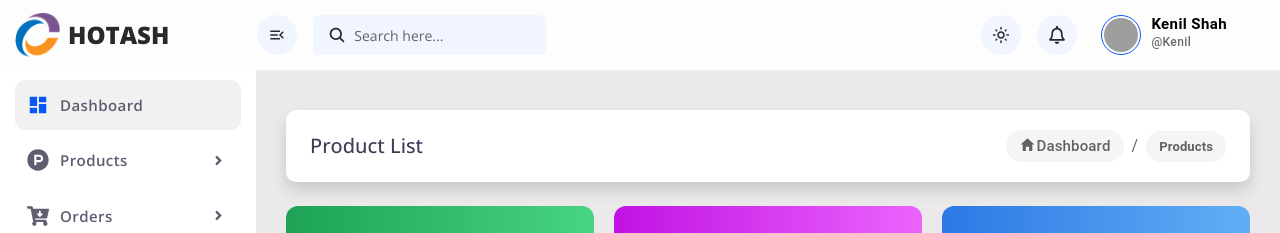
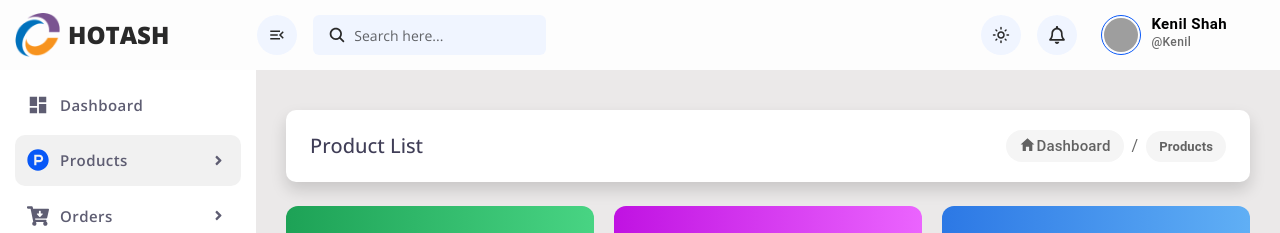
Before and after one commit to shahkenil01/Admin-Dashboard, a React (Create React App) app: page /products in a window 1280 px wide. Shown: the top 233 px of the page. Built offline with nearby package versions, Linux system fonts and the light colour scheme; grey boxes are pictures that could not be loaded; some icons are missing.

Commit message:
Quick update

```diff
--- a/src/App.css
+++ b/src/App.css
@@ -825,8 +825,8 @@ table td .new, table td .old {
   width: 100% !important;
   height: 120px !important;}
 .full-width-dashboardBoxWrapper .dashboardBoxWrapper .dashboardBox .chart{
-  opacity: 0.005;
-  top: 10px;}
+  opacity: 0.09;
+  top: -5px;}
 
 .breadcrumb-link {
   font-size: 15px !important;
--- a/src/App.js
+++ b/src/App.js
@@ -1,6 +1,7 @@
 import { BrowserRouter, Route, Routes, useLocation, matchRoutes } from 'react-router-dom';
 import "bootstrap/dist/css/bootstrap.min.css"
 import './App.css';
+import ScrollToTop from './components/ScrollToTop';
 import Dashboard from './pages/Dashboard';
 import Header from './components/Header';
 import Sidebar from './components/Sidebar';
@@ -90,6 +91,7 @@ function AppWrapper() {
 function App() {
   return (
     <BrowserRouter>
+      <ScrollToTop />
       <AppWrapper />
     </BrowserRouter>
   );
--- /dev/null
+++ b/src/components/ScrollToTop/index.js
@@ -0,0 +1,14 @@
+import { useEffect } from 'react';
+import { useLocation } from 'react-router-dom';
+
+const ScrollToTop = () => {
+  const { pathname } = useLocation();
+
+  useEffect(() => {
+    window.scrollTo(0, 0);
+  }, [pathname]);
+
+  return null;
+};
+
+export default ScrollToTop;
--- a/src/components/Sidebar/index.js
+++ b/src/components/Sidebar/index.js
@@ -1,4 +1,5 @@
 import Button from '@mui/material/Button';
+import { useLocation } from 'react-router-dom'; // NEW
 import { MdDashboard } from "react-icons/md";
 import { FaAngleRight } from "react-icons/fa";
 import { FaProductHunt } from "react-icons/fa";
@@ -21,19 +22,23 @@ const Sidebar = () => {
     setIsOpen(prev => prev.map((state, i) => i === index ? !state : state));
   };
 
+  const location = useLocation();
+
+  const isActive = (path) => location.pathname.startsWith(path);
+
   return (
     <div className="sidebar">
       <ul>
         <li>
           <Link to="/">
-            <Button className={`w-100 ${activeTab === 0 ? 'active' : ''}`} onClick={() => handleTabClick(0)}>
+            <Button className={`w-100 ${isActive('/dashboard') || location.pathname === '/' ? 'active' : ''}`}>
               <span className='icon'><MdDashboard /></span>
               Dashboard
             </Button>
           </Link>
         </li>
         <li>
-          <Button className={`w-100 ${activeTab === 1 ? 'active' : ''}`} onClick={() => handleTabClick(1)}>
+          <Button className={`w-100 ${isActive('/products') ? 'active' : ''}`} onClick={() => handleTabClick(1)}>
             <span className='icon'><FaProductHunt /></span>
             Products
             <span className={`arrow ${isOpen[1] ? 'rotate' : ''}`}><FaAngleRight /></span>
--- a/src/pages/Products/index.js
+++ b/src/pages/Products/index.js
@@ -23,7 +23,7 @@ const Products = () => {
       <div className="card shadow border-0 w-100 flex-row p-4 align-items-center justify-content-between mb-4 breadcrumbCard">
         <h5 className="mb-0">Product List</h5>
         <Breadcrumbs aria-label="breadcrumb">
-          <MuiLink component={Link} underline="hover" color="inherit" to="/dashboard" className="breadcrumb-link">
+          <MuiLink component={Link} underline="hover" color="inherit" to="/" className="breadcrumb-link">
             <IoMdHome/>Dashboard
           </MuiLink>
           <Typography className="breadcrumb-current" component="span" sx={{ padding: '6px 10px', borderRadius: '16px' }}>
```
